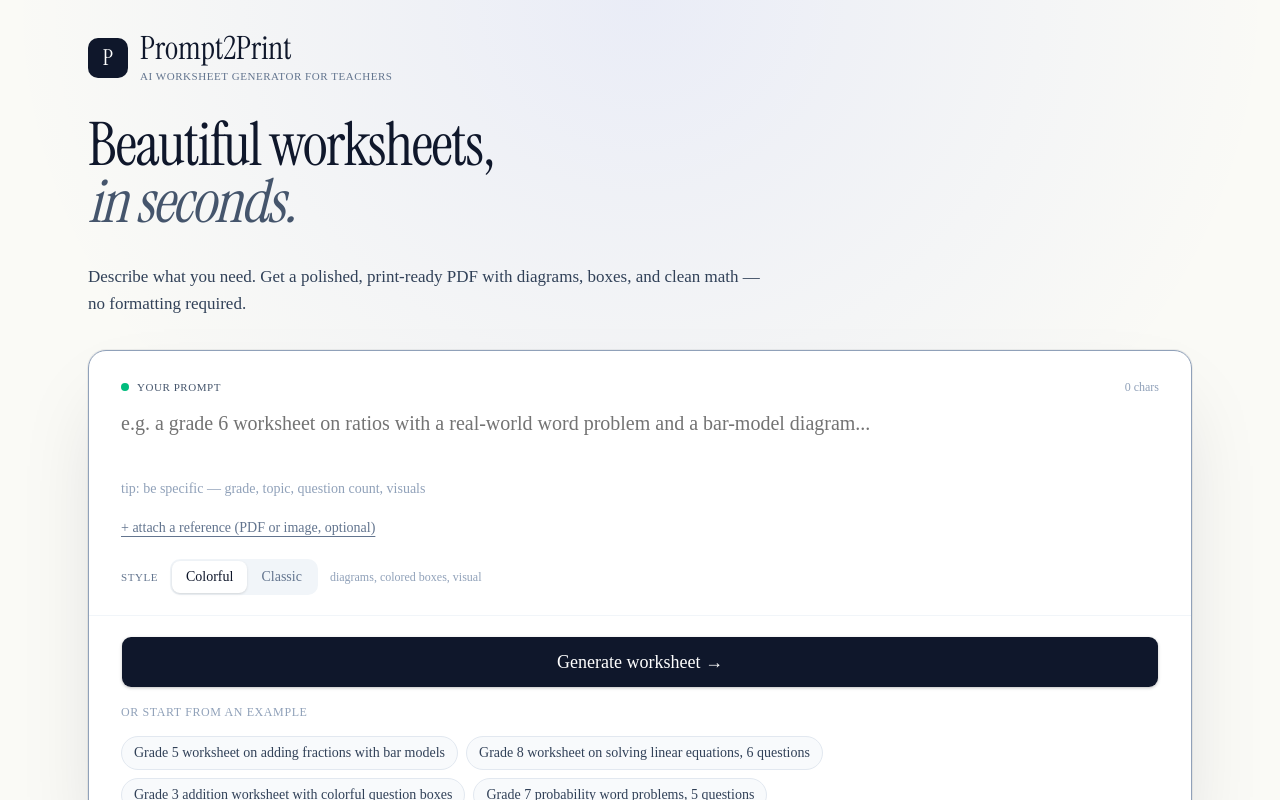
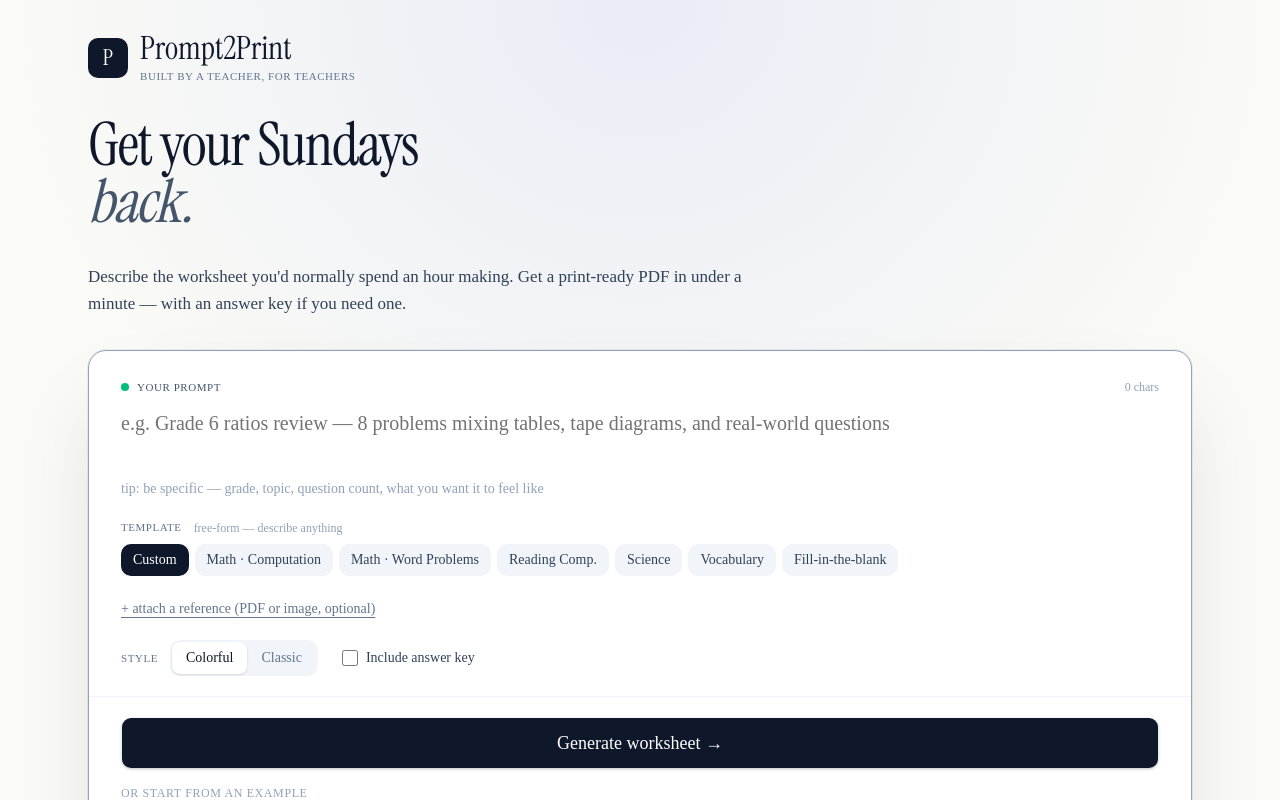
Before and after one commit to kshitijm23/Prompt2Print, a Next.js app in the folder web/: page / in a window 1280 px wide. Shown: the top 800 px of the page. Built offline with nearby package versions, Linux system fonts and the light colour scheme; no server answers.

Commit message:
Add templates, answer key toggle, and teacher-voice copy

```diff
--- a/web/src/app/page.js
+++ b/web/src/app/page.js
@@ -7,10 +7,20 @@
 import { Textarea } from "@/components/ui/textarea";
 
 const EXAMPLES = [
-  "Grade 5 worksheet on adding fractions with bar models",
-  "Grade 8 worksheet on solving linear equations, 6 questions",
-  "Grade 3 addition worksheet with colorful question boxes",
-  "Grade 7 probability word problems, 5 questions",
+  "Grade 5 fractions review — 8 mixed problems for a Friday quiz",
+  "Grade 7 pre-algebra homework, 10 problems, mix of solving equations and word problems",
+  "Grade 3 addition and subtraction with regrouping, 15 problems, kid-friendly formatting",
+  "Middle school probability worksheet with real-world scenarios (dice, cards, weather)",
+];
+
+const TEMPLATES = [
+  { key: "custom", label: "Custom", hint: "free-form — describe anything" },
+  { key: "math_computation", label: "Math · Computation", hint: "procedural practice, show your work" },
+  { key: "math_word_problems", label: "Math · Word Problems", hint: "real-world contexts, with units" },
+  { key: "reading_comprehension", label: "Reading Comp.", hint: "short passage + questions" },
+  { key: "science", label: "Science", hint: "concepts, definitions, diagrams" },
+  { key: "vocabulary", label: "Vocabulary", hint: "word bank + mixed practice" },
+  { key: "fill_in_blank", label: "Fill-in-the-blank", hint: "sentences with blanks" },
 ];
 
 export default function Home() {
@@ -41,7 +51,9 @@
 
   const [prompt, setPrompt] = useState("");
   const [focused, setFocused] = useState(false);
-  const [style, setStyle] = useState("rich"); // "rich" | "plain"
+  const [style, setStyle] = useState("rich");
+  const [template, setTemplate] = useState("custom");
+  const [answerKey, setAnswerKey] = useState(false);
   const [referenceFile, setReferenceFile] = useState(null);
   const fileInputRef = useRef(null);
 
@@ -70,10 +82,17 @@
       sessionStorage.removeItem("p2p-ref-type");
       sessionStorage.removeItem("p2p-ref-size");
     }
-    router.push(
-      "/worksheet?p=" + encodeURIComponent(toUse) + "&style=" + style
-    );
+
+    const params = new URLSearchParams({
+      p: toUse,
+      style,
+      t: template,
+    });
+    if (answerKey) params.set("ak", "1");
+    router.push("/worksheet?" + params.toString());
   }
+
+  const activeTemplate = TEMPLATES.find((t) => t.key === template) || TEMPLATES[0];
 
   return (
     <main className="relative min-h-screen bg-[color:#FAFAF6] overflow-hidden">
@@ -138,16 +157,16 @@
               Prompt2Print
             </p>
             <p className="font-mono text-[11px] tracking-wider text-slate-500 uppercase mt-1">
-              AI worksheet generator for teachers
+              built by a teacher, for teachers
             </p>
           </div>
         </div>
         <h1 className="font-display text-[52px] sm:text-[60px] leading-[0.95] tracking-tight text-slate-900">
-          Beautiful worksheets,<br />
-          <span className="italic text-slate-600">in seconds.</span>
+          Get your Sundays<br />
+          <span className="italic text-slate-600">back.</span>
         </h1>
         <p className="mt-8 text-slate-700 text-[17px] max-w-2xl leading-relaxed">
-          Describe what you need. Get a polished, print-ready PDF with diagrams, boxes, and clean math — no formatting required.
+          Describe the worksheet you'd normally spend an hour making. Get a print-ready PDF in under a minute — with an answer key if you need one.
         </p>
       </div>
 
@@ -173,7 +192,7 @@
               onFocus={() => setFocused(true)}
               onBlur={() => setFocused(false)}
               autoFocus
-              placeholder="e.g. a grade 6 worksheet on ratios with a real-world word problem and a bar-model diagram..."
+              placeholder="e.g. Grade 6 ratios review — 8 problems mixing tables, tape diagrams, and real-world questions"
               rows={5}
               className="!text-base sm:!text-lg lg:!text-xl leading-relaxed resize-none border-0 shadow-none focus-visible:ring-0 p-0 bg-transparent"
             />
@@ -181,11 +200,40 @@
 
           <div className="px-8 mt-2">
             <p className="font-mono text-sm text-slate-400">
-              tip: be specific — grade, topic, question count, visuals
+              tip: be specific — grade, topic, question count, what you want it to feel like
             </p>
           </div>
 
-          <div className="px-8 mt-4">
+          {/* Template picker */}
+          <div className="px-8 mt-5">
+            <div className="flex items-center gap-3 mb-2">
+              <span className="font-mono text-[11px] tracking-wider text-slate-500 uppercase">
+                template
+              </span>
+              <span className="font-mono text-xs text-slate-400">
+                {activeTemplate.hint}
+              </span>
+            </div>
+            <div className="flex flex-wrap gap-1.5">
+              {TEMPLATES.map((t) => (
+                <button
+                  key={t.key}
+                  type="button"
+                  onClick={() => setTemplate(t.key)}
+                  className={`px-3 py-1.5 rounded-lg text-sm transition ${
+                    template === t.key
+                      ? "bg-slate-900 text-white"
+                      : "bg-slate-100 text-slate-700 hover:bg-slate-200"
+                  }`}
+                >
+                  {t.label}
+                </button>
+              ))}
+            </div>
+          </div>
+
+          {/* Reference upload row */}
+          <div className="px-8 mt-5">
             <input
               type="file"
               ref={fileInputRef}
@@ -219,8 +267,8 @@
             )}
           </div>
 
-          {/* Style picker */}
-          <div className="px-8 mt-5">
+          {/* Style + answer key options row */}
+          <div className="px-8 mt-5 flex flex-wrap items-center gap-x-6 gap-y-3">
             <div className="flex items-center gap-3">
               <span className="font-mono text-[11px] tracking-wider text-slate-500 uppercase">
                 style
@@ -249,12 +297,17 @@
                   Classic
                 </button>
               </div>
-              <span className="font-mono text-xs text-slate-400">
-                {style === "rich"
-                  ? "diagrams, colored boxes, visual"
-                  : "traditional exam paper, no color"}
-              </span>
             </div>
+
+            <label className="inline-flex items-center gap-2 cursor-pointer select-none">
+              <input
+                type="checkbox"
+                checked={answerKey}
+                onChange={(e) => setAnswerKey(e.target.checked)}
+                className="h-4 w-4 rounded border-slate-300 text-slate-900 focus:ring-slate-900"
+              />
+              <span className="text-sm text-slate-700">Include answer key</span>
+            </label>
           </div>
 
           <div className="mt-5 border-t border-slate-100" />
@@ -282,8 +335,8 @@
           </div>
         </div>
 
-        <p className="font-mono text-xs text-slate-300 text-center mt-16">
-          Prompt2Print · generated with claude
+        <p className="font-mono text-xs text-slate-400 text-center mt-16">
+          Built by a 7th-grade math teacher, for teachers who are tired of building worksheets at 10pm on a Sunday.
         </p>
       </div>
     </main>
--- a/web/src/app/worksheet/page.js
+++ b/web/src/app/worksheet/page.js
@@ -8,13 +8,24 @@
 
 const API_URL = process.env.NEXT_PUBLIC_API_URL || "http://127.0.0.1:8000";
 
-// ------- localStorage cache helpers -------
 const CACHE_KEY = "p2p-cache";
 const CACHE_TTL_MS = 24 * 60 * 60 * 1000;
 const CACHE_MAX_ENTRIES = 5;
 
-function makeCacheKey(prompt, refName, refSize, style) {
-  return `${(prompt || "").trim()}||${refName || "noref"}||${refSize || "0"}||${style || "rich"}`;
+const VALID_TEMPLATES = new Set([
+  "custom", "math_computation", "math_word_problems",
+  "reading_comprehension", "science", "vocabulary", "fill_in_blank",
+]);
+
+function makeCacheKey(prompt, refName, refSize, style, template, answerKey) {
+  return [
+    (prompt || "").trim(),
+    refName || "noref",
+    refSize || "0",
+    style || "rich",
+    template || "custom",
+    answerKey ? "ak1" : "ak0",
+  ].join("||");
 }
 
 function cacheLookup(key) {
@@ -24,9 +35,7 @@
     if (!raw) return null;
     const arr = JSON.parse(raw);
     const now = Date.now();
-    const hit = arr.find(
-      (e) => e.key === key && now - e.timestamp < CACHE_TTL_MS
-    );
+    const hit = arr.find((e) => e.key === key && now - e.timestamp < CACHE_TTL_MS);
     return hit || null;
   } catch {
     return null;
@@ -66,6 +75,10 @@
   const prompt = searchParams.get("p") || "";
   const savedId = searchParams.get("id") || "";
   const style = (searchParams.get("style") || "rich").toLowerCase() === "plain" ? "plain" : "rich";
+  const templateParam = (searchParams.get("t") || "custom").toLowerCase();
+  const template = VALID_TEMPLATES.has(templateParam) ? templateParam : "custom";
+  const answerKey = searchParams.get("ak") === "1";
+
   const [displayPrompt, setDisplayPrompt] = useState(prompt);
 
   const [pdfUrl, setPdfUrl] = useState(null);
@@ -83,7 +96,6 @@
   const [outOfCredits, setOutOfCredits] = useState(false);
 
   const hasStartedRef = useRef(false);
-
   const supabase = createClient();
 
   async function getAuthHeaders() {
@@ -139,10 +151,7 @@
     setSaveStatus("saving");
     try {
       const { data: { user } } = await supabase.auth.getUser();
-      if (!user) {
-        setSaveStatus("error");
-        return;
-      }
+      if (!user) { setSaveStatus("error"); return; }
       if (savedRowId) {
         const { error } = await supabase
           .from("worksheets")
@@ -182,9 +191,7 @@
             .join("")
         );
         setLatex(decodedLatex);
-        if (savedRowId) {
-          setSaveStatus("dirty");
-        }
+        if (savedRowId) setSaveStatus("dirty");
       } catch {}
     }
     const blob = await response.blob();
@@ -204,7 +211,6 @@
       return;
     }
     (async () => {
-      // Library load path
       if (savedId) {
         try {
           const { data, error } = await supabase
@@ -245,12 +251,11 @@
         return;
       }
 
-      // Cache lookup — includes style so rich/plain of the same prompt cache separately
       const refNameForKey =
         typeof window !== "undefined" ? sessionStorage.getItem("p2p-ref-name") : "";
       const refSizeForKey =
         typeof window !== "undefined" ? sessionStorage.getItem("p2p-ref-size") : "";
-      const key = makeCacheKey(prompt, refNameForKey, refSizeForKey, style);
+      const key = makeCacheKey(prompt, refNameForKey, refSizeForKey, style, template, answerKey);
       const cached = cacheLookup(key);
       if (cached) {
         setLatex(cached.latex);
@@ -291,6 +296,8 @@
           form.append("prompt", prompt);
           form.append("reference", blob, refName);
           form.append("style", style);
+          form.append("template", template);
+          form.append("answer_key", answerKey ? "true" : "false");
 
           setStatus("Reading your reference and generating...");
           response = await fetch(`${API_URL}/generate-from-reference`, {
@@ -307,7 +314,7 @@
           response = await fetch(`${API_URL}/generate`, {
             method: "POST",
             headers: { "Content-Type": "application/json", ...authHeaders },
-            body: JSON.stringify({ prompt, style }),
+            body: JSON.stringify({ prompt, style, template, answer_key: answerKey }),
           });
         }
         if (!response.ok) {
@@ -356,6 +363,8 @@
           instruction,
           prompt: displayPrompt || prompt,
           style,
+          template,
+          answer_key: answerKey,
         }),
       });
       if (!response.ok) {
@@ -373,7 +382,7 @@
             typeof window !== "undefined" ? sessionStorage.getItem("p2p-ref-name") : "";
           const refSizeForKey =
             typeof window !== "undefined" ? sessionStorage.getItem("p2p-ref-size") : "";
-          const key = makeCacheKey(prompt, refNameForKey, refSizeForKey, style);
+          const key = makeCacheKey(prompt, refNameForKey, refSizeForKey, style, template, answerKey);
           const pdfB64 = await blobToBase64(editedBlob);
           cacheStore(key, editedLatex, pdfB64);
         } catch {}
@@ -385,9 +394,14 @@
     }
   }
 
+  const modeLabel = [
+    style === "plain" ? "classic" : "colorful",
+    template !== "custom" ? template.replace(/_/g, " ") : null,
+    answerKey ? "with answer key" : null,
+  ].filter(Boolean).join(" · ");
+
   return (
     <main className="min-h-screen bg-[color:#FAFAF6]">
-      {/* slim top bar */}
       <div className="border-b border-slate-200 bg-white/70 backdrop-blur">
         <div className="max-w-7xl mx-auto px-6 py-3 flex items-center justify-between">
           <button
@@ -396,14 +410,16 @@
           >
             <span className="font-mono text-sm">← back</span>
           </button>
-          <div className="flex items-center gap-2">
-            <div className="h-5 w-5 rounded-md bg-slate-900 flex items-center justify-center">
+          <div className="flex items-center gap-2 min-w-0">
+            <div className="h-5 w-5 rounded-md bg-slate-900 flex items-center justify-center flex-shrink-0">
               <span className="text-white font-display text-[11px] leading-none">P</span>
             </div>
             <span className="font-mono text-sm text-slate-900">Prompt2Print</span>
-            <span className="ml-2 font-mono text-[10px] tracking-wider text-slate-400 uppercase">
-              · {style === "plain" ? "classic" : "colorful"}
-            </span>
+            {modeLabel && (
+              <span className="ml-2 font-mono text-[10px] tracking-wider text-slate-400 uppercase truncate">
+                · {modeLabel}
+              </span>
+            )}
           </div>
           <div className="flex items-center gap-1">
             {pdfUrl && (
@@ -456,7 +472,6 @@
         </div>
       </div>
 
-      {/* Layout B */}
       <div className="max-w-7xl mx-auto px-6 py-6">
         <div className="grid grid-cols-1 lg:grid-cols-[1fr_360px] gap-6">
           <div className="rounded-2xl border border-slate-200 bg-white shadow-[0_1px_0px_0px_rgba(0,0,0,0.03),_0px_20px_60px_-20px_rgba(15,23,42,0.08)] overflow-hidden relative">
@@ -519,7 +534,6 @@
             )}
           </div>
 
-          {/* SIDEBAR */}
           <div className="flex flex-col gap-4">
             <div className="rounded-xl border border-slate-200 bg-white p-5">
               <div className="flex items-center gap-2 mb-3">
```
Also changed, not shown: 2 other files (tests, documents, lock files or other folders).
